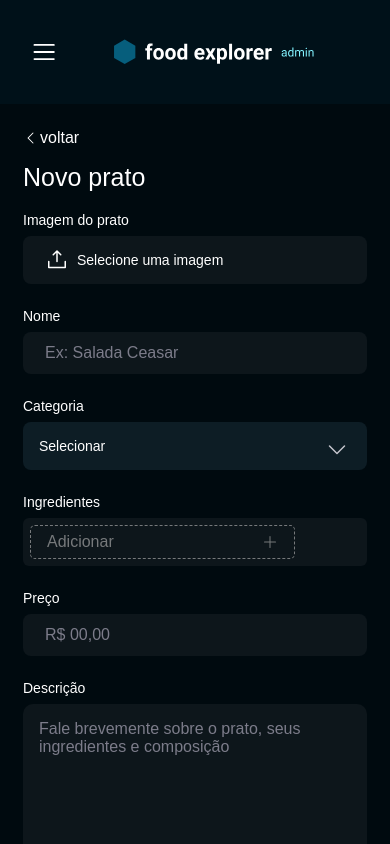
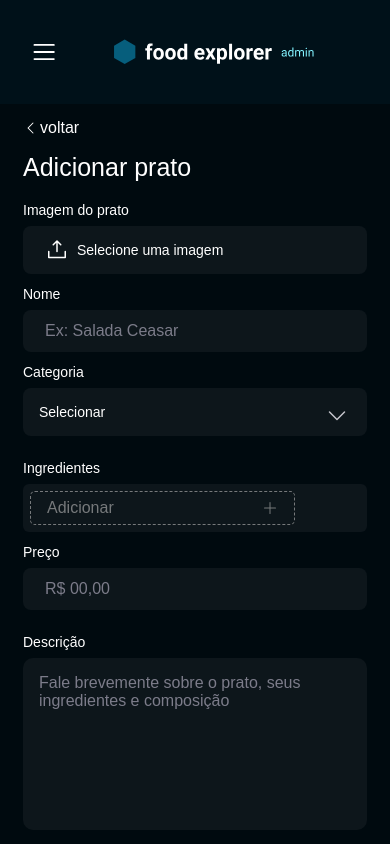
Before and after one commit to espjotape/Food-Explore-frontend, a React (Vite) app: page /new in a window 390 px wide. Shown: the top 844 px of the page. Built offline with nearby package versions, Linux system fonts and the light colour scheme; sample sign-in values are in the browser's storage.

Commit message:
feat: make New page responsive and refactor dish submission validation

```diff
--- a/src/pages/New/index.jsx
+++ b/src/pages/New/index.jsx
@@ -23,6 +23,7 @@ const { user } = useAuth()
 
  const navigate = useNavigate()
 
+
  const [title, setTitle] = useState("");
  const [tags, setTags] = useState([]);
  const [image, setImage] = useState(null);
@@ -32,6 +33,12 @@ const { user } = useAuth()
  const [loading, setLoading] = useState(false)
  const [category, setCategory] = useState("");
  const [description, setDescription] = useState("");
+
+ const isDisabled = !image || !title || !price || tags.length === 0 || !category || !description;
+
+ function handleBack(){
+  navigate(-1)
+ }
 
  function handleAddTag() {
   setTags((prevState) => [...prevState, newTag]);
@@ -52,38 +59,19 @@ function handleImageChange(event) {
   }
 }
 
-async function handleSubmit() {
-  // Validação dos campos
-  if (!title) {
-    alert("Por favor, digite o nome do prato.");
-    return
-  }
-  if (!image) {
-    alert("Por favor, selecione uma imagem.");
-    return;
-  }
-  if (!fileName) {
-    alert("Por favor, adicione um nome para o prato.");
-    return;
-  }
-  if (tags.length === 0) {
-    alert("Por favor, adicione pelo menos um ingrediente.");
-    return;
-  }
-  if (!price) {
-    alert("Por favor, insira um preço.");
-    return;
-  }
-  if (!category) {
-    alert("Por favor, selecione uma categoria.");
-    return;
-  }
-  if (!description) {
-    alert("Por favor, insira uma descrição.");
-    return;
+
+function validator() {
+  if (isDisabled) {
+    alert("Por favor, preencha todos os campos obrigatórios.")
+    return false
+  }validator
+  return true
 }
 
-  // Lógica para enviar os dados para a API
+async function handleSubmit() {
+  const passedValidation = validator();
+
+  if(passedValidation){
     const formData = new FormData();
     formData.append("title", title);
     formData.append("image", image);
@@ -107,20 +95,20 @@ async function handleSubmit() {
       setLoading(false);
     }
   }
-
-
+}
 
 return(
   <Container>
     <Header isAdmin={isAdmin} />
     <Content>
-     <button type="button">
+     <button type="button" onClick={handleBack}>
       <CaretLeft color="#FFF" />
       <p>voltar</p>
      </button>
-     <h1>Novo prato</h1>
+     <h1>Adicionar prato</h1>
 
      <Form>
+      <div className="firstLine">
         <Section title="Imagem do prato">
         <Img>
           <label htmlFor="img">
@@ -131,6 +119,7 @@ async function handleSubmit() {
           </label>
         </Img>
         </Section>
+
 
         <Section title="Nome">
           <input
@@ -145,7 +134,7 @@ async function handleSubmit() {
         <Section title="Categoria">
           <div className="category">
             <label htmlFor="category">
-            <select name="category" id="category" value={category} onChange={e => setCategory(e.target.value)}>
+              <select name="category" id="category" value={category || ""} onChange={e => setCategory(e.target.value)}>
                 <option value="">Selecionar</option>
                 <option value="meal">Refeição</option>
                 <option value="mainDishes">Sobremesa</option>
@@ -156,7 +145,9 @@ async function handleSubmit() {
           </label>
           </div>
         </Section>
+      </div>
 
+      <div className="secondLine">
       <Section title="Ingredientes">
         <div className="tags">
         {
@@ -178,8 +169,8 @@ async function handleSubmit() {
       </Section>
 
       <Section title="Preço">
-        <div className="name">
-          <input className="inputTag"
+        <div className="price">
+          <input className="inputPrice"
           placeholder="R$ 00,00"
           type="number"
           value={price}
@@ -187,19 +178,24 @@ async function handleSubmit() {
           />
         </div>
       </Section>
+      </div>
 
       <Section title="Descrição">
         <Textarea
           placeholder="Fale brevemente sobre o prato, seus ingredientes e composição"
+          value={description}
           onChange={(e) => setDescription(e.target.value)}
         />
       </Section>
 
+      <div className="button">
          <Button
+           className="save"
            title="Salvar alterações"
            onClick={handleSubmit}
-        loading={loading}
+           disabled={isDisabled}
            />
+      </div>
      </Form>
     </Content>
     <Footer />
--- a/src/pages/New/styles.js
+++ b/src/pages/New/styles.js
@@ -1,14 +1,36 @@
 import styled from "styled-components";
+import { DEVICE_BREAKPOINTS } from "../../styles/deviceBreakpoints";
 
 export const Container = styled.div`
  width: 100%;
  height: 100vh;
+
  display: grid;
- grid-template-rows: 114px auto 47px;
+ grid-template-rows: 10.4rem auto 66px;
  grid-template-areas:
  "header"
  "content"
  "footer";
+
+ @media (min-width: 1024px) {
+  overflow-y: hidden;
+  width: 100%;
+ }
+
+ ::-webkit-scrollbar {
+    width: 10px;
+  }
+
+  ::-webkit-scrollbar-track {
+    background: ${({ theme }) => theme.COLORS.DARK_400};
+    margin: 10px 0;
+  }
+
+  ::-webkit-scrollbar-thumb {
+    background-color: ${({ theme }) => theme.COLORS.CYAN};
+    border-radius: 5px;
+    border: 2px solid ${({ theme }) => theme.COLORS.DARK_400};
+  }
 `
 
 export const Content = styled.div`
@@ -37,14 +59,25 @@ export const Content = styled.div`
     color: ${({ theme }) => theme.COLORS.WHITE_100}
   }
  }
+
+ @media(min-width:${DEVICE_BREAKPOINTS.LG}) {
+  padding: 20px 90px 0px;
+  overflow-y: scroll;
+
+
+ }
 `
 
 export const Form = styled.form`
   display: flex;
   flex-direction: column;
   gap: 12px;
+  margin: 20px 0 53px;
 
-  margin: 20px 0 53px;
+  .firstLine, .secondLine {
+    display: flex;
+    flex-direction: column;
+  }
 
   .name {
     width: 100%;
@@ -67,23 +100,20 @@ export const Form = styled.form`
     color: ${({theme}) => theme.COLORS.WHITE_500};
   }
 
-
-  > div {
-    display: flex;
-    flex-direction: column;
-    gap: 20px;
-
+  > .firstLine {
     section {
       width: 100%;
     }
+  }
 
-    section input {
-      background-color: ${({ theme }) => theme.COLORS.DARK_600};
-      border-radius: 8px;
+  > .secondLine {
+    section:first-of-type {
+      width: 100%;
     }
   }
 
   .category {
+
     > label {
       position: relative;
     }
@@ -109,7 +139,7 @@ export const Form = styled.form`
 
 
       border-radius: 8px;
-      background-color: ${({theme}) => theme.COLORS.DARK_900};
+      background-color: ${({theme}) => theme.COLORS.DARK_800};
       color: ${({theme}) => theme.COLORS.WHITE_100};
 
       font-weight: 400;
@@ -118,13 +148,13 @@ export const Form = styled.form`
   }
 
   .tags {
-    width: 100%;
+    display: flex;
+    flex-wrap: wrap;
+    max-width: 500rem;
     background-color: ${({theme}) => theme.COLORS.DARK_800};
     border-radius: 6px;
     padding: 8px ;
 
-    display: flex;
-    flex-wrap: wrap;
     gap: 16px;
 
     input {
@@ -133,11 +163,81 @@ export const Form = styled.form`
 
   }
 
-  .inputTag {
+  .price {
+    padding: 12px 22px;
+
+    color: ${({theme}) => theme.COLORS.WHITE_100};
+    background-color: ${({theme}) => theme.COLORS.DARK_800};
+    border-radius: 8px;
+  }
+
+  .inputPrice {
+    display: flex;
+    width: 100%;
     border: none;
     background-color: transparent;
     color: ${({theme}) => theme.COLORS.WHITE_100}
   }
+
+ .buttons {
+  display: flex;
+  flex-direction: row;
+  gap: 13px;
+  align-items: center;
+
+  > button {
+    font-size: 11px;
+    padding: 1px 14px;
+  }
+
+  .del {
+   background-color: ${({theme}) => theme.COLORS.DARK_800}
+  }
+  .save {
+    &:disabled {
+      opacity: 1;
+      background-color: ${({ theme }) => theme.COLORS.LIGHT_RED};
+    }
+  }
+ }
+
+ @media (min-width: ${DEVICE_BREAKPOINTS.LG}) {
+  width: calc(100% - 1.4rem);
+  .firstLine, .secondLine {
+    display: flex;
+    flex-direction: row;
+    gap: 20px;
+  }
+  .firstLine {
+    section:nth-child(1){
+      max-width: 25rem;
+    }
+    section:nth-child(3){
+      max-width: 30rem;
+    }
+  }
+
+  .price {
+    max-width: 30rem;
+    padding: 12px 22px;
+  }
+
+  .button {
+    display: flex;
+    width: 35%;
+    flex-direction: row;
+    gap: 13px;
+    margin-left: auto;
+
+    > .save {
+      font-size: 1.6rem;
+      &:disabled {
+        opacity: 1;
+        background-color: ${({ theme }) => theme.COLORS.TOMATO_400};
+      }
+    }
+  }
+}
 `
 
 export const Img = styled.div`
@@ -159,6 +259,9 @@ export const Img = styled.div`
     cursor: pointer;
 
     span {
+      white-space: nowrap;
+      overflow: hidden;
+      text-overflow: ellipsis;
       font-size: 14px;
       line-height: 24px;
       max-width: calc(100vw - 16px);
@@ -171,4 +274,16 @@ export const Img = styled.div`
       z-index: -1;
     }
   }
+
+  @media (min-width: 1024px) {
+    > label {
+      span {
+        max-width: 19.3rem;
+      }
+
+      input {
+        max-width: 22.9rem;
+      }
+    }
+  }
   `
```
Lines whose indentation alone changed are shown as unchanged.
